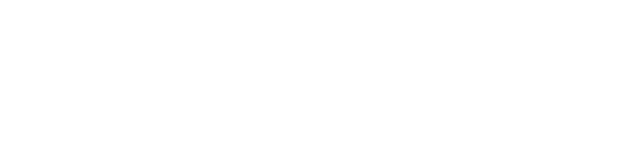
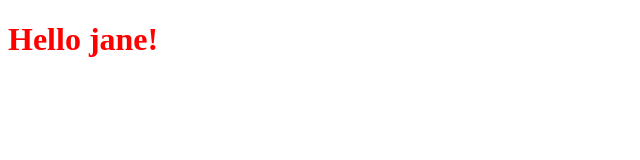
Before and after one commit to enriquezfjane/Version-Control, a plain HTML site: page Test Project/index.html in a window 1280 px wide. Shown: the whole page, without its empty margins (0-640 px from the left). Drawn offline with Linux system fonts and the light colour scheme.

Commit message:
adding text

```diff
--- a/Test Project/index.html
+++ b/Test Project/index.html
@@ -8,6 +8,7 @@
     <title>Document</title>
 </head>
 <body>
+    <h1>Hello jane!</h1>
 
 </body>
 </html>
--- a/Test Project/style.css
+++ b/Test Project/style.css
@@ -0,0 +1,3 @@
+h1{
+  color: red;
+}
```
